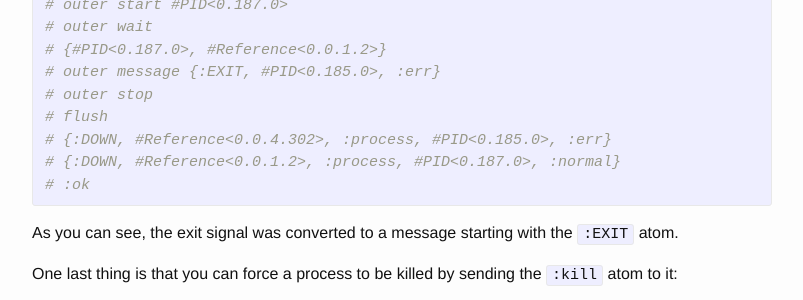
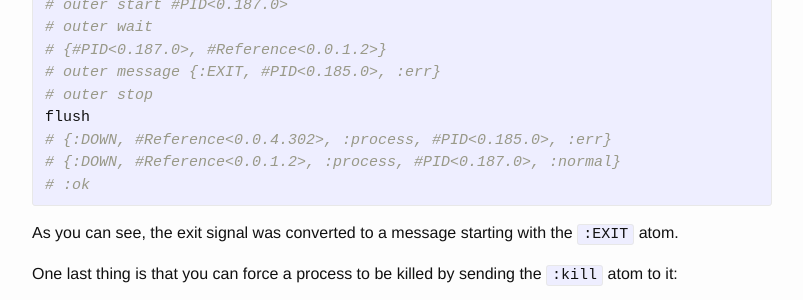
Before and after one commit to lucastorri/my-blog, a Jekyll site: the page built from _posts/2016-03-05-erlang-link-monitor-and-process-exit.markdown, in a window 1280 px wide and 900 px high, scrolled down 2261 px. Shown: the part 151-451 px from the top of the window, without its empty margins (238-1041 px from the left). Built offline with Jekyll 4.4.1, drawn with Linux system fonts in a browser that asks for light colours.

Commit message:
uncomment code line 2

```diff
--- a/_posts/2016-03-05-erlang-link-monitor-and-process-exit.markdown
+++ b/_posts/2016-03-05-erlang-link-monitor-and-process-exit.markdown
@@ -103,7 +103,7 @@ end
 # {#PID<0.187.0>, #Reference<0.0.1.2>}
 # outer message {:EXIT, #PID<0.185.0>, :err}
 # outer stop
-# flush
+flush
 # {:DOWN, #Reference<0.0.4.302>, :process, #PID<0.185.0>, :err}
 # {:DOWN, #Reference<0.0.1.2>, :process, #PID<0.187.0>, :normal}
 # :ok
```
